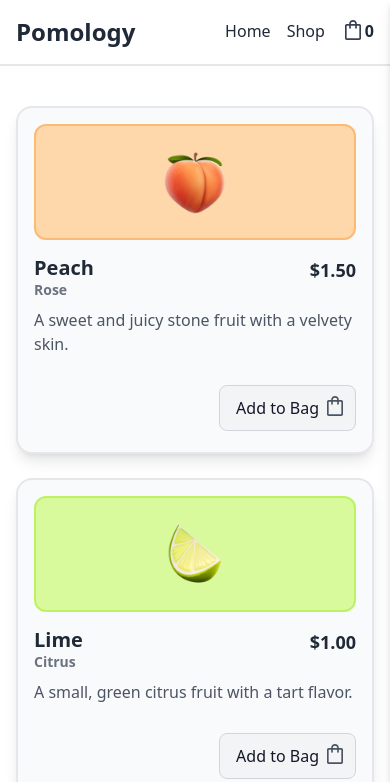
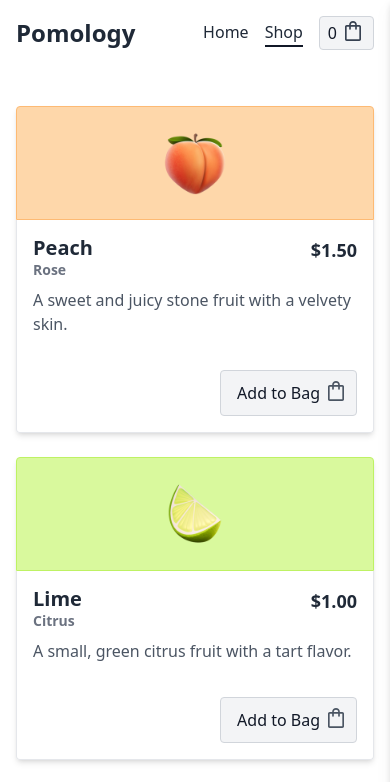
Before and after one commit to josephdanielm/pomology, a React (Vite) app: page /shop in a window 390 px wide. Shown: the top 782 px of the page. Built offline with nearby package versions, Linux system fonts and the light colour scheme.

Commit message:
feat: build checkout page, add github link

```diff
--- a/src/components/CartItem.tsx
+++ b/src/components/CartItem.tsx
@@ -21,11 +21,11 @@ export function CartItem({ name, quantity }: CartItemProps) {
 
   return (
     <div key={name}>
-      <div className='flex items-center gap-3'>
-        <div className='bg-gray-100 h-20 w-20 flex items-center justify-center'>
-          <img className='max-w-8' src={imageSrc || ''} alt={name} />
+      <div className='flex items-start gap-3'>
+        <div className='bg-gray-100 h-20 w-20 flex items-center justify-center rounded'>
+          <img className='max-w-10' src={imageSrc || ''} alt={name} />
         </div>
-        <div className='flex flex-col align-top gap-y-2 grow'>
+        <div className='flex flex-col gap-y-2 grow'>
           <div className='flex items-center w-full'>
             <span className='font-semibold text-lg'>{name}</span>
             <span className='font-semibold ml-auto'>${(item.price * quantityOf).toFixed(2)}</span>
@@ -33,14 +33,14 @@ export function CartItem({ name, quantity }: CartItemProps) {
           <div className='flex items-center'>
             <button
               onClick={() => decreaseCartQuantity(name)}
-              className='flex items-center justify-center size-5 font-medium text-center bg-gray-100 text-gray-900 border border-gray-300 rounded-md hover:bg-gray-200 active:bg-gray-300 transition-all duration-300 ease-in-out'
+              className='flex items-center justify-center size-5 font-medium text-center bg-gray-100 text-gray-900 border border-gray-300 rounded hover:bg-gray-200 active:bg-gray-300 transition-all duration-300 ease-in-out'
             >
               -
             </button>
             <div className='font-medium text-md px-2'>x{quantityOf}</div>
             <button
               onClick={() => increaseCartQuantity(name)}
-              className='flex items-center justify-center size-5 font-medium text-center bg-gray-100 text-gray-900 border border-gray-300 rounded-md hover:bg-gray-200 active:bg-gray-300 transition-all duration-300 ease-in-out'
+              className='flex items-center justify-center size-5 font-medium text-center bg-gray-100 text-gray-900 border border-gray-300 rounded hover:bg-gray-200 active:bg-gray-300 transition-all duration-300 ease-in-out'
             >
               +
             </button>
--- a/src/components/Hero.tsx
+++ b/src/components/Hero.tsx
@@ -1,25 +1,43 @@
 import { Link } from 'react-router-dom'
-import ProductCard from './ProductCard'
+import useGetFruits from '../utils/useGetFruits'
+import githubLogo from '../assets/github-mark.svg'
 
 export default function Hero() {
+  const { images, products } = useGetFruits()
+
   return (
-    <section className='flex flex-col max-w-screen-xl px-4 mx-auto lg:gap-8 xl:gap-0 '>
+    <section className='flex flex-col max-w-screen-xl px-4 mx-auto lg:gap-8 xl:gap-0'>
       <div className='mx-auto place-self-center w-full'>
-        <h1 className='max-w-3xl mx-auto mb-4 text-4xl font-extrabold tracking-tight md:text-5xl xl:text-6xl leading-10 text-center'>
+        <h1 className='max-w-4xl mx-auto mb-6 text-4xl font-extrabold tracking-tight md:text-5xl leading-10 text-center'>
           Exquisite Fruits for Every Occasion
         </h1>
         <p className='max-w-prose mx-auto text-center mb-6 font-light text-gray-500 lg:mb-8 md:text-lg lg:text-xl'>
           From the juiciest berries to exotic tropical finds, our selection celebrates the art of fruit cultivation.
           Experience the essence of nature with Pomology.
         </p>
+        <div className='flex flex-col items-center justify-center mb-4 lg:mb-8'>
+          <div className='grid gap-4 mx-auto max-w-[600px] px-4 my-2 mb-8 lg:mb-14 grid-cols-5'>
+            {products.map((product) => (
+              <>
+                {product.name === 'Pineapple' && <img src={images[product.name]!} alt={product.name} />
+                || product.name === 'Banana' && <img src={images[product.name]!} alt={product.name} />
+                || product.name === 'Blueberries' && <img src={images[product.name]!} alt={product.name} />
+                || product.name === 'Strawberry' && <img src={images[product.name]!} alt={product.name} />
+                || product.name === 'Kiwi' && <img src={images[product.name]!} alt={product.name} />}
+              </>
+            ))}
+          </div>
+        </div>
         <Link
           to='/shop'
-          className='flex w-fit mx-auto items-center justify-center mb-8 lg:mb-10 px-5 py-3 text-base font-medium text-center text-gray-900 border border-gray-300 rounded-lg hover:bg-gray-100 focus:ring-4 focus:ring-gray-100'
+          className='flex w-fit mx-auto items-center justify-center mb-8 lg:mb-10 px-5 py-3 text-base font-medium text-center text-gray-900 border border-gray-300 rounded hover:bg-gray-100'
         >
           Shop Now
         </Link>
       </div>
-      <div className='max-w-screen-lg w-full mx-auto px-4 grid grid-cols-3 gap-3'>
+      <div className="fixed bottom-0 left-0 w-full justify-center items-center flex py-4">
+        <a href="https://github.com/josephdanielm" target='_blank'><img className='size-8' src={githubLogo} alt="Github icon that links to user josephdanielm on Github." />
+        </a>
       </div>
     </section>
   )
--- a/src/components/Navbar.tsx
+++ b/src/components/Navbar.tsx
@@ -1,11 +1,13 @@
-import { Link } from 'react-router-dom'
+import { Link, useLocation } from 'react-router-dom'
 import { useShoppingCart } from '../context/ShoppingCartContext'
 
 function Navbar() {
   const {openCart, cartQuantity} = useShoppingCart()
 
+  const location = useLocation()
+
   return (
-    <nav className=' sticky top-0 bg-white border-b-2 '>
+    <nav className=' sticky top-0 bg-white '>
       <div className='max-w-screen-xl flex items-center justify-between mx-auto p-4 whitespace-nowrap'>
         <Link to='/' className='text-2xl font-bold whitespace-nowrap text-gray-800 group'>
           Pomology
@@ -13,17 +15,18 @@ function Navbar() {
         <div className='space-x-4 text-gray-800 font-semibold flex items-center'>
           <Link className='font-medium relative group' to='/'>
             <span>Home</span>
-            <span className='group-hover:w-1/2 absolute -bottom-1 left-1/2 w-0 transition-all h-[2px] bg-gray-800'></span>
-            <span className='group-hover:w-1/2 absolute -bottom-1 right-1/2 w-0 transition-all h-[2px] bg-gray-800'></span>
+            <span className={`${location.pathname === '/' && 'w-1/2 bg-gray-900'} group-hover:w-1/2 absolute -bottom-1 left-1/2 w-0 transition-all h-[2px] bg-gray-400`}></span>
+            <span className={`${location.pathname === '/' && 'w-1/2 bg-gray-900'} group-hover:w-1/2 absolute -bottom-1 right-1/2 w-0 transition-all h-[2px] bg-gray-400`}></span>
           </Link>
           <Link className='font-medium relative group' to='/shop'>
             <span>Shop</span>
-            <span className='group-hover:w-1/2 absolute -bottom-1 left-1/2 w-0 transition-all h-[2px] bg-gray-800'></span>
-            <span className='group-hover:w-1/2 absolute -bottom-1 right-1/2 w-0 transition-all h-[2px] bg-gray-800'></span>
+            <span className={`${location.pathname === '/shop' && 'w-1/2 bg-gray-900'} group-hover:w-1/2 absolute -bottom-1 left-1/2 w-0 transition-all h-[2px] bg-gray-400`}></span>
+            <span className={`${location.pathname === '/shop' && 'w-1/2 bg-gray-900'} group-hover:w-1/2 absolute -bottom-1 right-1/2 w-0 transition-all h-[2px] bg-gray-400`}></span>
           </Link>
-          <button onClick={openCart} className='flex items-center'>
+          <button onClick={openCart} className='flex items-center w-fit justify-center py-[2px] px-2 text-base font-medium text-center bg-gray-100 text-gray-900 border border-gray-300 rounded hover:bg-gray-200 active:bg-gray-300 transition-all duration-300 ease-in-out'>
+          {cartQuantity}
             <svg
-              className=' transition-all duration-200 ease-in-out fill-gray-700 mb-1'
+              className=' transition-all duration-200 ease-in-out fill-gray-700 mb-1 ml-1'
               xmlns='http://www.w3.org/2000/svg'
               height='24px'
               viewBox='0 -960 960 960'
@@ -34,7 +37,7 @@ function Navbar() {
                 d='M226.67-80q-27 0-46.84-19.83Q160-119.67 160-146.67v-506.66q0-27 19.83-46.84Q199.67-720 226.67-720h100v-6.67q0-64 44.66-108.66Q416-880 480-880t108.67 44.67q44.66 44.66 44.66 108.66v6.67h100q27 0 46.84 19.83Q800-680.33 800-653.33v506.66q0 27-19.83 46.84Q760.33-80 733.33-80H226.67Zm0-66.67h506.66v-506.66h-100v86.66q0 14.17-9.61 23.75-9.62 9.59-23.84 9.59-14.21 0-23.71-9.59-9.5-9.58-9.5-23.75v-86.66H393.33v86.66q0 14.17-9.61 23.75-9.62 9.59-23.84 9.59-14.21 0-23.71-9.59-9.5-9.58-9.5-23.75v-86.66h-100v506.66ZM393.33-720h173.34v-6.67q0-36.33-25.17-61.5-25.17-25.16-61.5-25.16t-61.5 25.16q-25.17 25.17-25.17 61.5v6.67ZM226.67-146.67v-506.66 506.66Z'
               />
             </svg>
-            {cartQuantity}
+
           </button>
 
         </div>
--- a/src/components/Offcanvas.tsx
+++ b/src/components/Offcanvas.tsx
@@ -9,16 +9,18 @@ type OffCanvasProps = {
 const OffCanvas = ({ show, children }: OffCanvasProps) => {
     const {closeCart} = useShoppingCart()
   return (
-    <div
-      className={`fixed top-0 right-0 h-full w-80 bg-white drop-shadow-lg transform transition-transform duration-300 ease-in-out ${
+    <>
+    {show && <div className="fixed top-0 left-0 z-0 w-full h-full bg-black bg-opacity-50 " onClick={closeCart}></div>}
+      <div
+      className={`fixed top-0 right-0 h-full z-10 w-80 bg-white drop-shadow-lg transform transition-transform duration-300 ease-in-out ${
         show ? "translate-x-0" : "translate-x-full"
       }`}
     >
       <div className="p-4">
         <div className="flex justify-between mb-6">
-          <h2 className="text-xl font-semibold">Cart</h2>
+          <h2 className="text-xl font-semibold">Bag</h2>
           <button
-            className='flex items-center justify-center px-2 py-1 font-medium text-center bg-gray-100 text-gray-900 border border-gray-300 rounded-md hover:bg-gray-200 active:bg-gray-300 transition-all duration-300 ease-in-out '
+            className='flex items-center justify-center px-2 py-1 font-medium text-center bg-gray-100 text-gray-900 border border-gray-300 rounded hover:bg-gray-200 active:bg-gray-300 transition-all duration-300 ease-in-out '
             onClick={closeCart}
           >
             Close
@@ -27,6 +29,8 @@ const OffCanvas = ({ show, children }: OffCanvasProps) => {
         {children}
       </div>
     </div>
+    </>
+
   );
 };
 
--- a/src/components/ProductCard.tsx
+++ b/src/components/ProductCard.tsx
@@ -20,12 +20,12 @@ export default function ProductCard({ product, imageSrc }: ProductCardProps) {
 
   return (
     <div
-      className={`flex flex-col text-gray-800 bg-clip-border w-full rounded-2xl py-4 px-4 gap-y-4 bg-gray-50 border-2 border-gray-200 shadow-lg`}
+      className={`flex flex-col text-gray-800 bg-clip-border w-full rounded bg-white shadow-md`}
     >
-      <div className={`border-2 w-full rounded-xl flex justify-center py-2 ${colorVariants[productColor]}`}>
+      <div className={`border w-full rounded-tl rounded-tr flex justify-center py-2 ${colorVariants[productColor]}`}>
         <img src={imageSrc} className='max-w-16 sm:pb-6 lg:py-8  self-center py-4' alt={product.name} />
       </div>
-      <div className='flex flex-col grow gap-y-2'>
+      <div className='flex flex-col grow gap-y-2 px-4 rounded-br rounded-bl py-4 border-l border-r border-b border-gray-200'>
         <div className='flex justify-between items-start'>
           <span className='flex flex-col'>
             <h2 className='text-xl leading-6 font-semibold text-start'>{product.name}</h2>
@@ -34,9 +34,9 @@ export default function ProductCard({ product, imageSrc }: ProductCardProps) {
           <p className='text-lg font-semibold'>${product.price.toFixed(2)}</p>
         </div>
         <p className='text-md font-medium text-gray-600 leading-normal mb-4'>{product.description}</p>
-        <div className='flex min-h-14 justify-end'>
+        <div className='flex grow min-h-14 justify-end'>
         {quantity === 0 && (
-          <button onClick={() => increaseCartQuantity(product.name)} className='group w-fit self-center gap-x-1 flex items-center justify-center px-4 pr-2 py-2 text-base font-medium text-center bg-gray-100 text-gray-900 border border-gray-300 rounded-lg hover:bg-gray-200 active:bg-gray-300 transition-all duration-300 ease-in-out'>
+          <button onClick={() => increaseCartQuantity(product.name)} className='group w-fit mt-auto self-center gap-x-1 flex items-center justify-center px-4 pr-2 py-2 text-base font-medium text-center bg-gray-100 text-gray-900 border border-gray-300 rounded hover:bg-gray-200 active:bg-gray-300 transition-all duration-300 ease-in-out'>
           Add to Bag
 
             <svg
@@ -54,17 +54,17 @@ export default function ProductCard({ product, imageSrc }: ProductCardProps) {
           </button>
         )}
         {quantity > 0 && (
-          <div className='flex items-center w-fit '>
+          <div className='flex items-center w-fit self-end'>
             <button
               onClick={() => decreaseCartQuantity(product.name)}
-              className='flex items-center justify-center size-10 font-medium text-center bg-gray-100 text-gray-900 border border-gray-300 rounded-lg hover:bg-gray-200 active:bg-gray-300 transition-all duration-300 ease-in-out'
+              className='flex items-center justify-center size-11 font-medium text-center bg-gray-100 text-gray-900 border border-gray-300 rounded hover:bg-gray-200 active:bg-gray-300 transition-all duration-300 ease-in-out'
             >
               -
             </button>
             <div className='font-medium text-lg px-3'>x{quantity}</div>
             <button
               onClick={() => increaseCartQuantity(product.name)}
-              className='flex items-center justify-center size-10 font-medium text-center bg-gray-100 text-gray-900 border border-gray-300 rounded-lg hover:bg-gray-200 active:bg-gray-300 transition-all duration-300 ease-in-out'
+              className='flex items-center justify-center size-11 font-medium text-center bg-gray-100 text-gray-900 border border-gray-300 rounded hover:bg-gray-200 active:bg-gray-300 transition-all duration-300 ease-in-out'
             >
               +
             </button>
--- a/src/components/ShoppingCart.tsx
+++ b/src/components/ShoppingCart.tsx
@@ -31,7 +31,7 @@ export function ShoppingCart({isOpen}: ShoppingCartProps) {
             </div>
             <div className="w-fit mt-4">
                 <Link to='/checkout'>
-                    <button className='flex items-center w-fit justify-center px-4 py-2 text-base font-medium text-center bg-gray-100 text-gray-900 border border-gray-300 rounded-lg hover:bg-gray-200 active:bg-gray-300 transition-all duration-300 ease-in-out' onClick={closeCart}>
+                    <button className='flex items-center w-fit justify-center px-4 py-2 text-base font-medium text-center bg-gray-100 text-gray-900 border border-gray-300 rounded hover:bg-gray-200 active:bg-gray-300 transition-all duration-300 ease-in-out' onClick={closeCart}>
                         <p>Checkout</p>
                     </button>
                 </Link>
--- a/src/pages/Checkout.tsx
+++ b/src/pages/Checkout.tsx
@@ -1,9 +1,51 @@
+import { useShoppingCart } from '../context/ShoppingCartContext'
+import useGetFruits from '../utils/useGetFruits'
 
-export default function Checkout() {
+const CheckoutPage = () => {
+  const { cartItems } = useShoppingCart()
+  const { images, products } = useGetFruits()
 
-    return (
-      <div>
-        <h1>Checkout here!</h1>
-      </div>
-    )
+  const totalCost = cartItems.reduce((total, item) => {
+    const product = products.find((product) => product.name === item.name)
+    return total + (product?.price || 0) * item.quantity
+  }, 0)
+
+  const handleCheckout = () => {
+    alert(`Checkout successful! If this were a real store, you would be charged $${totalCost.toFixed(2)}.`)
   }
+
+  return (
+    <div className='container mx-auto p-4 pb-16 max-w-screen-xl'>
+      <h1 className='text-3xl font-bold mb-8'>Checkout</h1>
+      <ul className=' grid lg:grid-cols-3 sm:grid-cols-2 grid-cols-1 gap-4'>
+        {cartItems.map((item) => {
+          const product = products.find((product) => product.name === item.name)
+          if (!product) return null
+
+          const imageSrc = images[item.name]
+
+          return (
+            <li key={item.name} className='p-4 border rounded shadow-md flex items-center gap-x-4'>
+              <div className='bg-gray-100 size-24 flex items-center justify-center rounded'>
+                <img className='max-w-10' src={imageSrc || ''} alt={item.name} />
+              </div>
+              <div className='flex flex-col align-top gap-y-2 grow'>
+                <div className='flex items-center w-full'>
+                  <h2 className='text-xl font-semibold'>{item.name}</h2>
+                  <span className='font-semibold ml-auto'>${(product.price * item.quantity).toFixed(2)}</span>
+                </div>
+                <p className='text-gray-700 font-medium'>${product.price.toFixed(2)} x{item.quantity}</p>
+              </div>
+            </li>
+          )
+        })}
+      </ul>
+      <h2 className='text-2xl font-bold mt-6'>Total Cost: ${totalCost.toFixed(2)}</h2>
+      <button onClick={handleCheckout} className='flex mt-6 items-center justify-center px-4 py-2 text-base font-medium text-center bg-gray-100 text-gray-900 border border-gray-300 rounded hover:bg-gray-200 active:bg-gray-300 transition-all duration-300 ease-in-out'>
+        Checkout
+      </button>
+    </div>
+  )
+}
+
+export default CheckoutPage
--- a/src/pages/Shop.tsx
+++ b/src/pages/Shop.tsx
@@ -11,7 +11,7 @@ export default function Shop() {
   if (error) {return <div>Error: {error} </div>}
 
   return (
-    <div>
+    <div className='pb-16'>
       <div className='max-w-screen-xl px-4 mx-auto grid grid-cols-1 sm:grid-cols-2 lg:grid-cols-3 gap-6'>
         {products.map(product => (
           <ProductCard key={product.name} product={product} imageSrc={images[product.name] || ''}/>
```
Also changed, not shown: src/assets/github-mark.svg (added), src/assets/ssd-image.jpg (deleted).
